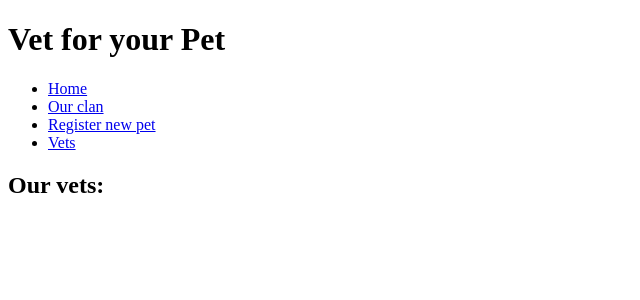
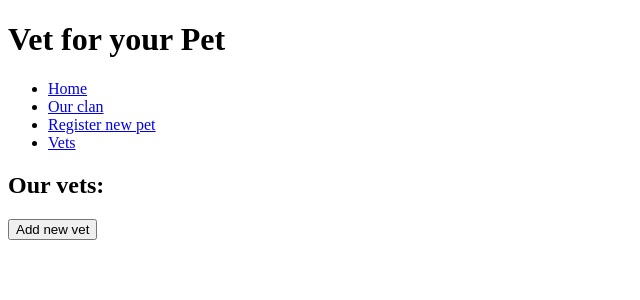
Before and after one commit to AnitaSafar/Vet_app_project, a Flask app: page /vets in a window 1280 px wide. Shown: the top 300 px of the page, without its empty margins (0-640 px from the left). Run offline with Flask 2, Linux system fonts and the light colour scheme; data that the repository does not hold is empty; some libraries are stand-ins or nearby versions.

Commit message:
added new vet and add new vet routes to vets controller, new vet html created

```diff
--- a/controllers/vets_controller.py
+++ b/controllers/vets_controller.py
@@ -1,6 +1,6 @@
-from flask import Blueprint, render_template, redirect
+from flask import Blueprint, render_template, redirect, request
 from models.vet import Vet
-from repositories import vet_repository
+from repositories import vet_repository, pet_repository
 
 vets_blueprint = Blueprint("vets", __name__)
 
@@ -13,3 +13,15 @@ def vets():
 def delete_vet(id):
     vet_repository.delete(id)
     return redirect('/vets')
+
+@vets_blueprint.route("/vets/new")
+def new_vet():
+    return render_template("vets/new.html")
+
+@vets_blueprint.route("/vets", methods=['POST'])
+def add_new_vet():
+    name = request.form['name']
+
+    vet = Vet(name)
+    vet_repository.save(vet)
+    return redirect('/vets')
--- a/templates/vets/index.html
+++ b/templates/vets/index.html
@@ -13,10 +13,13 @@
         <form action="/vets/{{vet.id}}/delete" method="POST">
             <button>Delete {{vet.name}}</button>
         </form>
-
     </div>
 
 {% endfor %}
 
+<div>
+    <form action="/vets/new">
+       <button>Add new vet</button></form>
+</div>
 
 {% endblock %}
```
Also changed, not shown: templates/vets/new.html (added, +14 -0 lines).
